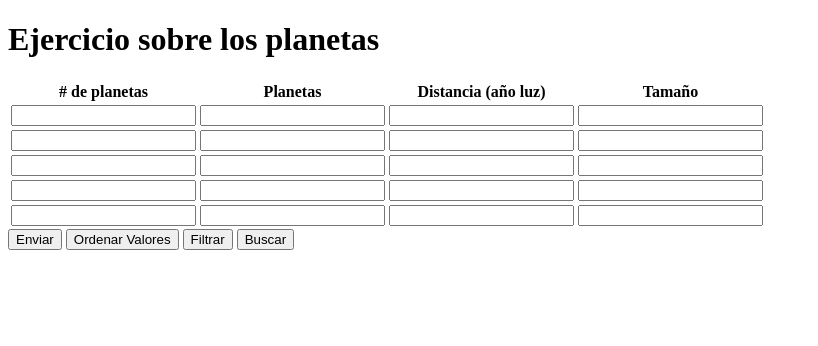
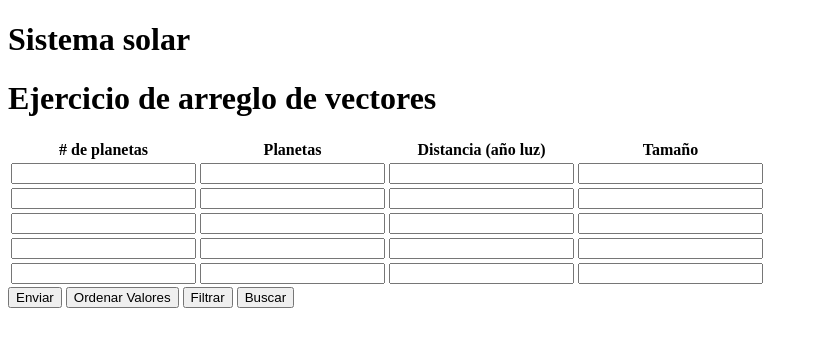
Before and after one commit to Felipe852/Clase01, a plain HTML site: page index.html in a window 1280 px wide. Shown: the whole page, without its empty margins (0-818 px from the left). Drawn offline with Linux system fonts and the light colour scheme.

Commit message:
Titulo de arreglos

```diff
--- a/index.html
+++ b/index.html
@@ -8,7 +8,8 @@
     <title>Sistemas Solar</title>
 </head>
 <body>
-    <h1>Ejercicio sobre los planetas</h1>
+    <h1>Sistema solar</h1>
+    <h1>Ejercicio de arreglo de vectores</h1>
     <table>
         <thead>
             <tr>
```
